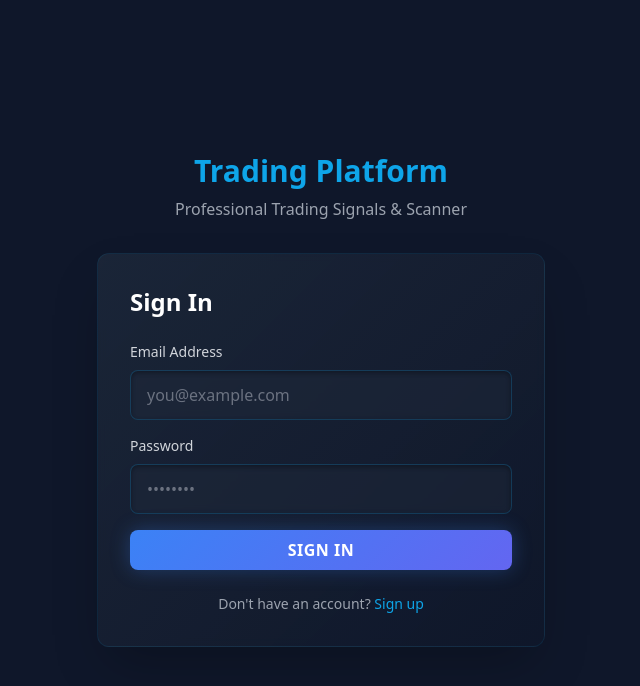
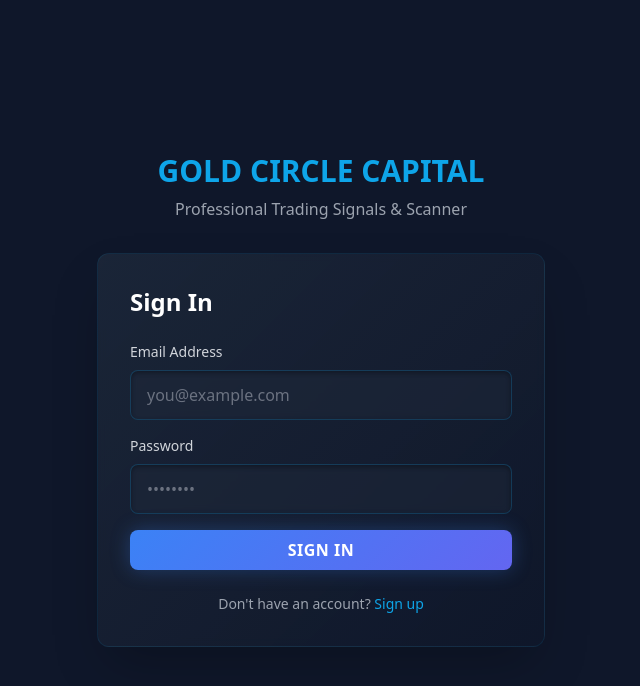
Before and after one commit to TALHAWARIS12/System-100-Frontend, a React (Vite) app: page /login in a window 1280 px wide. Shown: the top 686 px of the page, without its empty margins (319-959 px from the left). Built offline with nearby package versions, Linux system fonts and the light colour scheme; no server answers; the HTML template or start-up script is replaced by a standard one.

Commit message:
Rebrand to GOLD CIRCLE CAPITAL - update frontend branding

```diff
--- a/index.html
+++ b/index.html
@@ -4,7 +4,7 @@
     <meta charset="UTF-8" />
     <link rel="icon" type="image/svg+xml" href="/vite.svg" />
     <meta name="viewport" content="width=device-width, initial-scale=1.0" />
-    <title>Trading Platform - Professional Signals & Scanner</title>
+    <title>GOLD CIRCLE CAPITAL - Professional Signals & Scanner</title>
   </head>
   <body>
     <div id="root"></div>
--- a/src/components/layouts/AuthLayout.jsx
+++ b/src/components/layouts/AuthLayout.jsx
@@ -13,7 +13,7 @@ const AuthLayout = () => {
     <div className="min-h-screen bg-dark-900 flex items-center justify-center px-4">
       <div className="max-w-md w-full">
         <div className="text-center mb-8">
-          <h1 className="text-3xl font-bold text-primary-500 mb-2">Trading Platform</h1>
+          <h1 className="text-3xl font-bold text-primary-500 mb-2">GOLD CIRCLE CAPITAL</h1>
           <p className="text-gray-400">Professional Trading Signals & Scanner</p>
         </div>
         <Outlet />
--- a/src/pages/TradeJournal.jsx
+++ b/src/pages/TradeJournal.jsx
@@ -564,7 +564,7 @@ const TradeJournal = () => {
               <div className="grid grid-cols-2 gap-4">
                 <div>
                   <label className="block text-xs text-gray-500 uppercase mb-1">Strategy</label>
-                  <input type="text" value={form.strategy} onChange={e => setForm(f => ({...f, strategy: e.target.value}))} className="input w-full" placeholder="e.g. System-100 Gold" />
+                  <input type="text" value={form.strategy} onChange={e => setForm(f => ({...f, strategy: e.target.value}))} className="input w-full" placeholder="e.g. GOLD CIRCLE CAPITAL Gold" />
                 </div>
                 <div>
                   <label className="block text-xs text-gray-500 uppercase mb-1">Timeframe</label>
```
